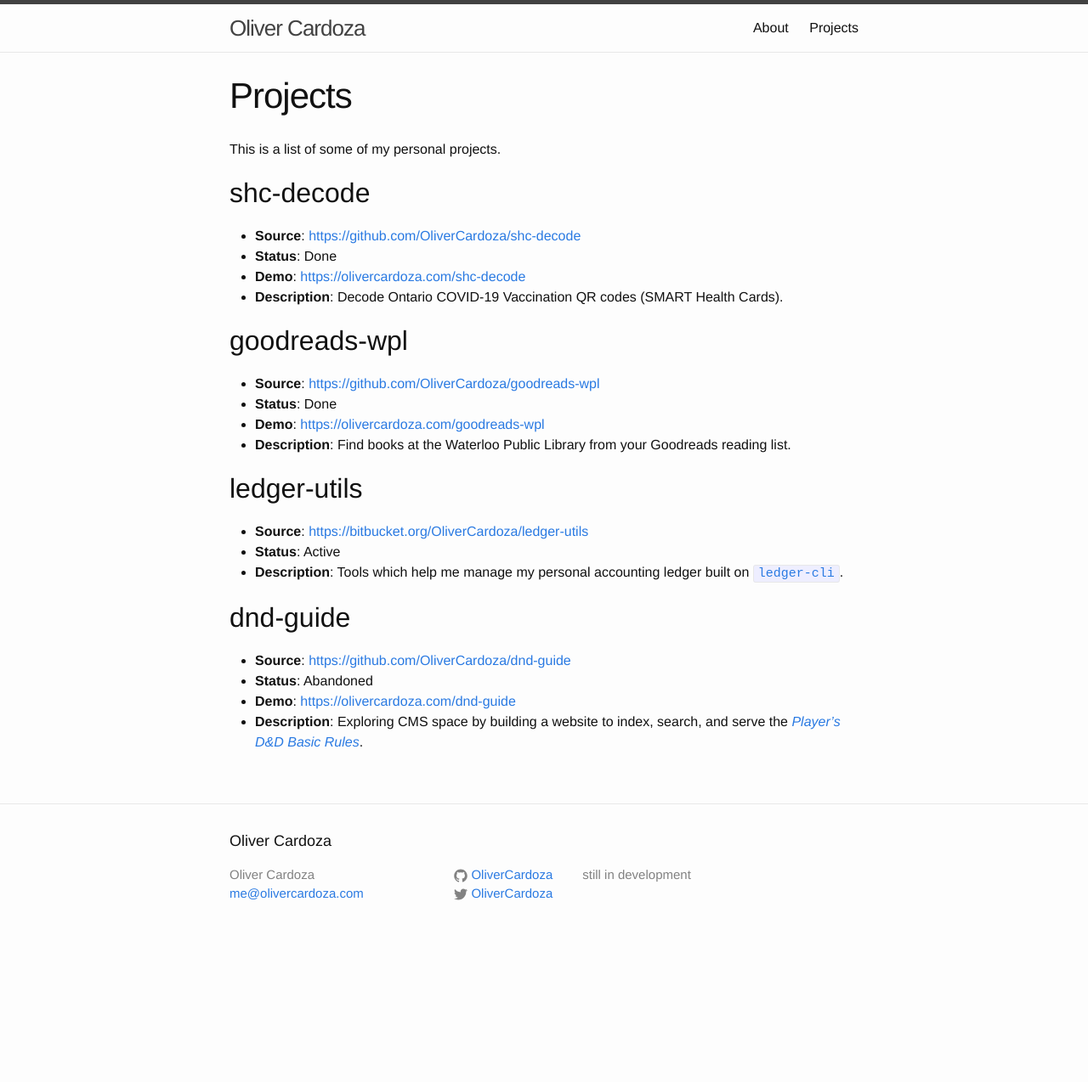
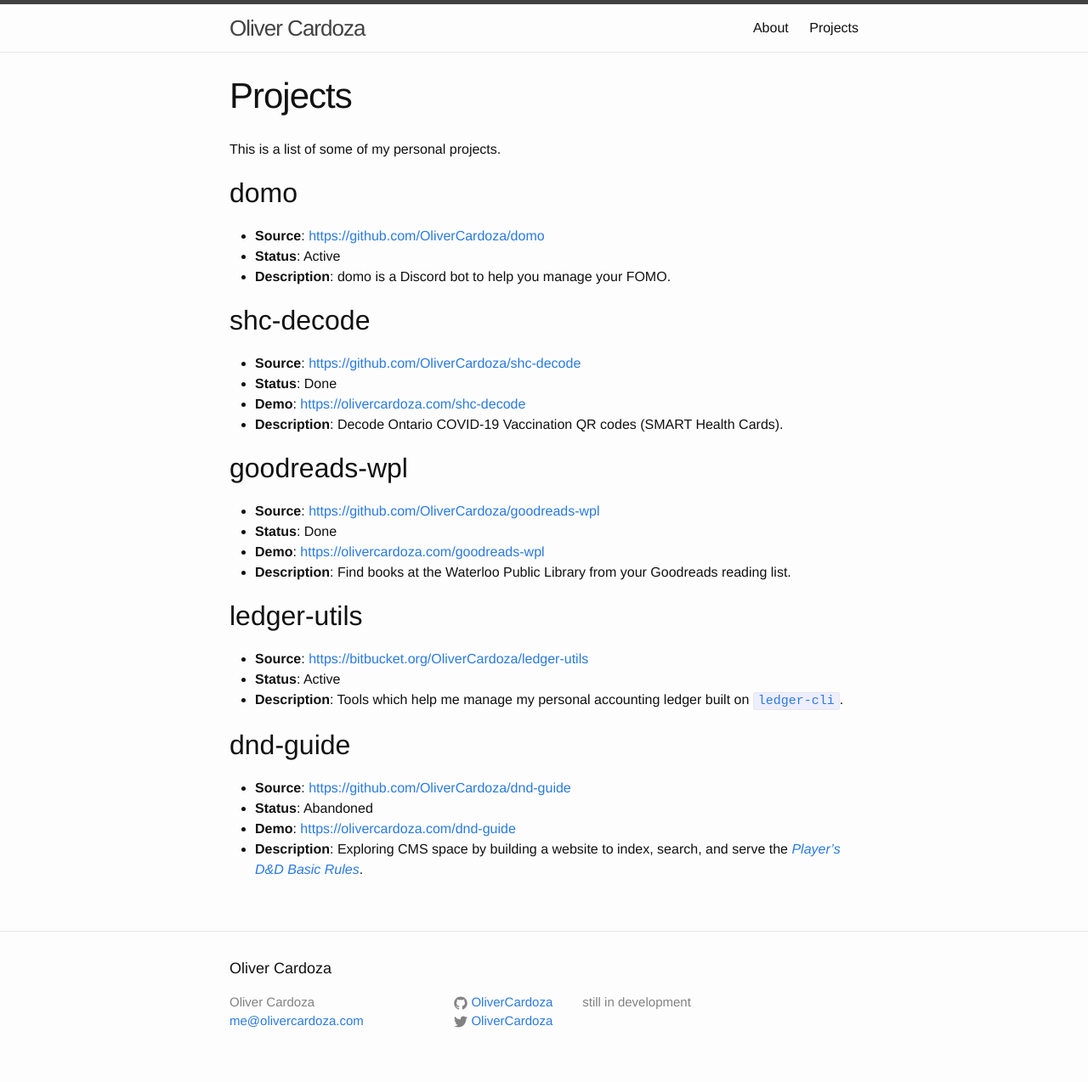
Before and after one commit to OliverCardoza/OliverCardoza.github.io, a Jekyll site: the page built from projects.md, in a window 1280 px wide. Shown: the whole page at 85% size. Built offline with Jekyll 4.4.1, drawn with Linux system fonts in a browser that asks for light colours; before the commit the page ends 1124 px from its top, so only the background shows below that.

Commit message:
Add domo to projects

```diff
--- a/projects.md
+++ b/projects.md
@@ -4,6 +4,11 @@ title: Projects
 permalink: /projects
 ---
 This is a list of some of my personal projects.
+
+## domo
+* **Source**: <https://github.com/OliverCardoza/domo>
+* **Status**: Active
+* **Description**: domo is a Discord bot to help you manage your FOMO.
 
 ## shc-decode
 * **Source**: <https://github.com/OliverCardoza/shc-decode>
```
